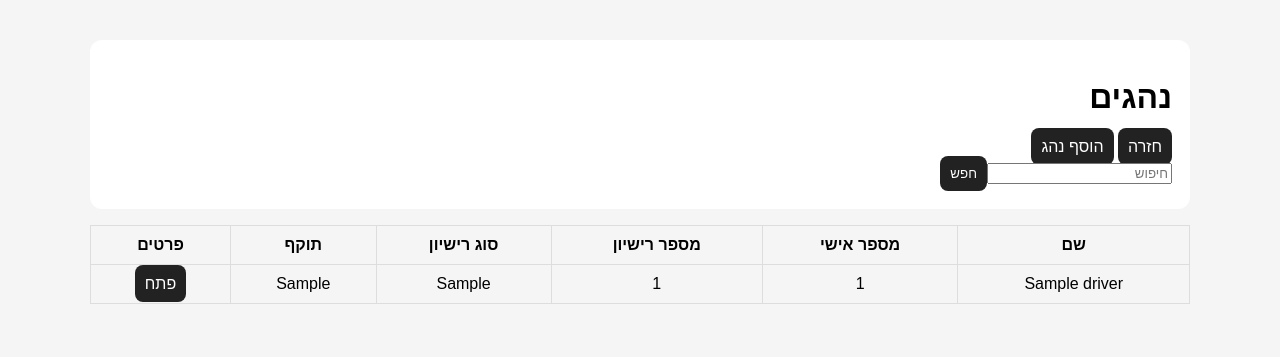
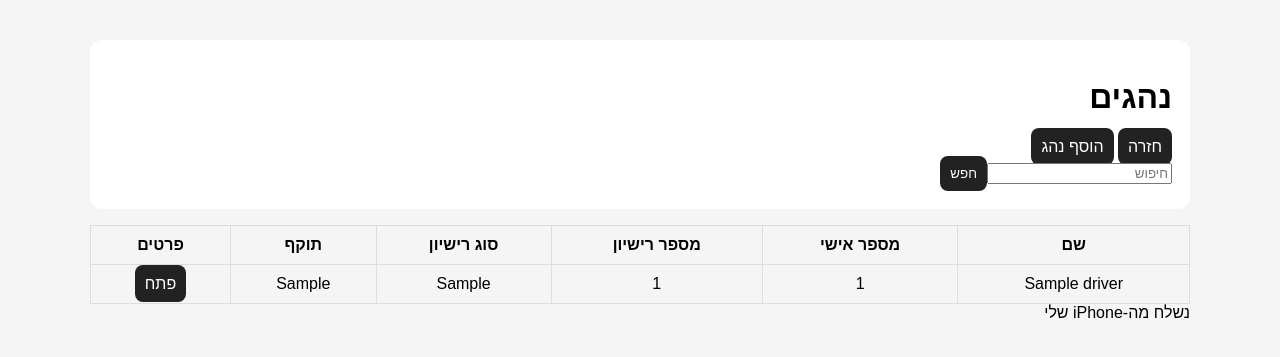
Before and after one commit to orenvaknin225-svg/transportion, a Python web app: template templates/drivers.html in a window 1280 px wide. Shown: the top 357 px of the page. Run offline with Jinja, Linux system fonts and the light colour scheme; the template is opened without the code that fills it: most values are stand-ins (such as "Sample title", 1, 10 or a date in 2020).

Commit message:
Update drivers.html

```diff
--- a/templates/drivers.html
+++ b/templates/drivers.html
@@ -1,4 +1,3 @@
-
 <!DOCTYPE html>
 <html lang="he" dir="rtl">
 <head><meta charset="UTF-8"><meta name="viewport" content="width=device-width, initial-scale=1"><title>נהגים</title>
@@ -21,3 +20,5 @@
 </table>
 </body>
 </html>
+
+נשלח מה-iPhone שלי
```
